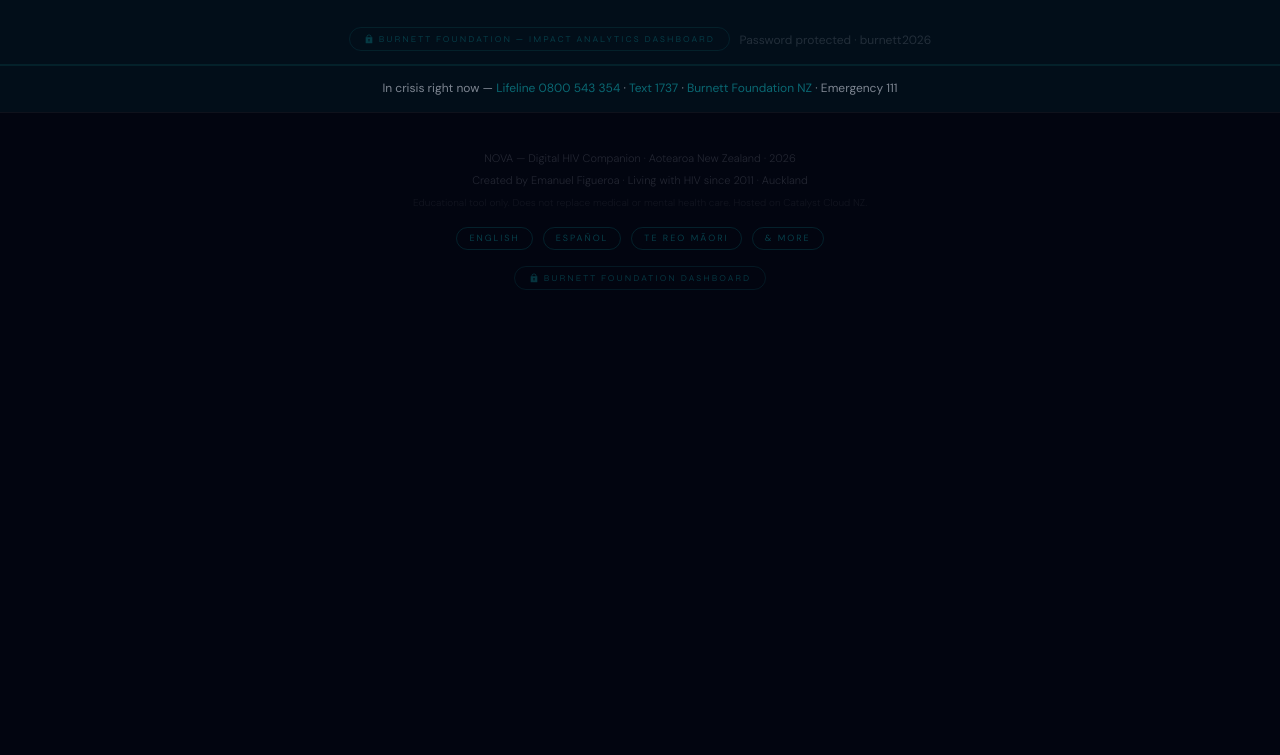
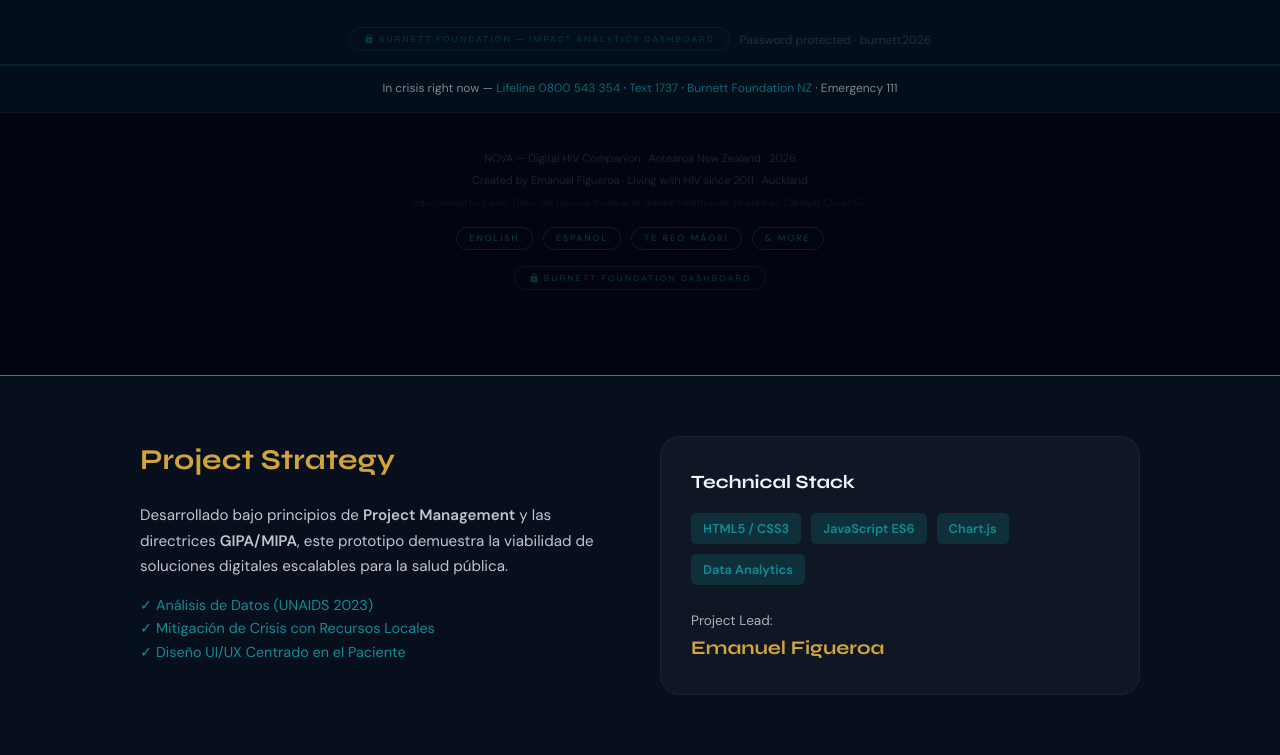
Before and after one commit to Emmroa/Matauranga-NOVA, a plain HTML site: page NOVA-Demo-V2.html in a window 1280 px wide. Shown: the part 2821-3576 px from the top of the page. Before the commit the page ends 3146 px from the top, so only its background shows below. Drawn offline with nearby package versions, Linux system fonts and the light colour scheme.

Commit message:
Add professional overview section to HTML
Added a professional overview section with project strategy and technical stack details.

```diff
--- a/NOVA-Demo-V2.html
+++ b/NOVA-Demo-V2.html
@@ -1212,5 +1212,36 @@ function addMsg(txt,who){
 function showDots(){var d=document.getElementById('tdots');d.style.display='flex';document.getElementById('cpMsgs').scrollTop=99999;}
 function hideDots(){document.getElementById('tdots').style.display='none';}
 </script>
-</body>
+</body><section id="professional-overview" style="background: var(--dp); padding: 60px 20px; border-top: 1px solid var(--te); margin-top: 50px;">
+    <div style="max-width: 1000px; margin: 0 auto; display: grid; grid-template-columns: repeat(auto-fit, minmax(300px, 1fr)); gap: 40px;">
+
+        <div>
+            <h2 style="color: var(--go); font-family: 'Syne', sans-serif; font-size: 1.8rem; margin-bottom: 20px;">Project Strategy</h2>
+            <p style="color: var(--wh); opacity: 0.8; font-size: 0.95rem; margin-bottom: 15px;">
+                Desarrollado bajo principios de <strong>Project Management</strong> y las directrices <strong>GIPA/MIPA</strong>, este prototipo demuestra la viabilidad de soluciones digitales escalables para la salud pública.
+            </p>
+            <ul style="color: var(--te); list-style: none; padding: 0; font-size: 0.9rem;">
+                <li>✓ Análisis de Datos (UNAIDS 2023)</li>
+                <li>✓ Mitigación de Crisis con Recursos Locales</li>
+                <li>✓ Diseño UI/UX Centrado en el Paciente</li>
+            </ul>
+        </div>
+
+        <div style="background: var(--card); padding: 30px; border-radius: 20px; border: 1px solid rgba(255,255,255,0.05);">
+            <h3 style="color: var(--wh); font-family: 'Syne', sans-serif; margin-bottom: 15px;">Technical Stack</h3>
+            <div style="display: flex; flex-wrap: wrap; gap: 10px;">
+                <span style="background: rgba(14, 143, 152, 0.2); color: var(--te); padding: 5px 12px; border-radius: 5px; font-size: 0.8rem; font-weight: bold;">HTML5 / CSS3</span>
+                <span style="background: rgba(14, 143, 152, 0.2); color: var(--te); padding: 5px 12px; border-radius: 5px; font-size: 0.8rem; font-weight: bold;">JavaScript ES6</span>
+                <span style="background: rgba(14, 143, 152, 0.2); color: var(--te); padding: 5px 12px; border-radius: 5px; font-size: 0.8rem; font-weight: bold;">Chart.js</span>
+                <span style="background: rgba(14, 143, 152, 0.2); color: var(--te); padding: 5px 12px; border-radius: 5px; font-size: 0.8rem; font-weight: bold;">Data Analytics</span>
+            </div>
+            <div style="margin-top: 25px;">
+                <p style="color: var(--wh); font-size: 0.85rem; opacity: 0.7;">Project Lead:</p>
+                <p style="color: var(--go); font-family: 'Syne', sans-serif; font-weight: bold; font-size: 1.2rem;">Emanuel Figueroa</p>
+            </div>
+        </div>
+
+    </div>
+</section>
+
 </html>
```
